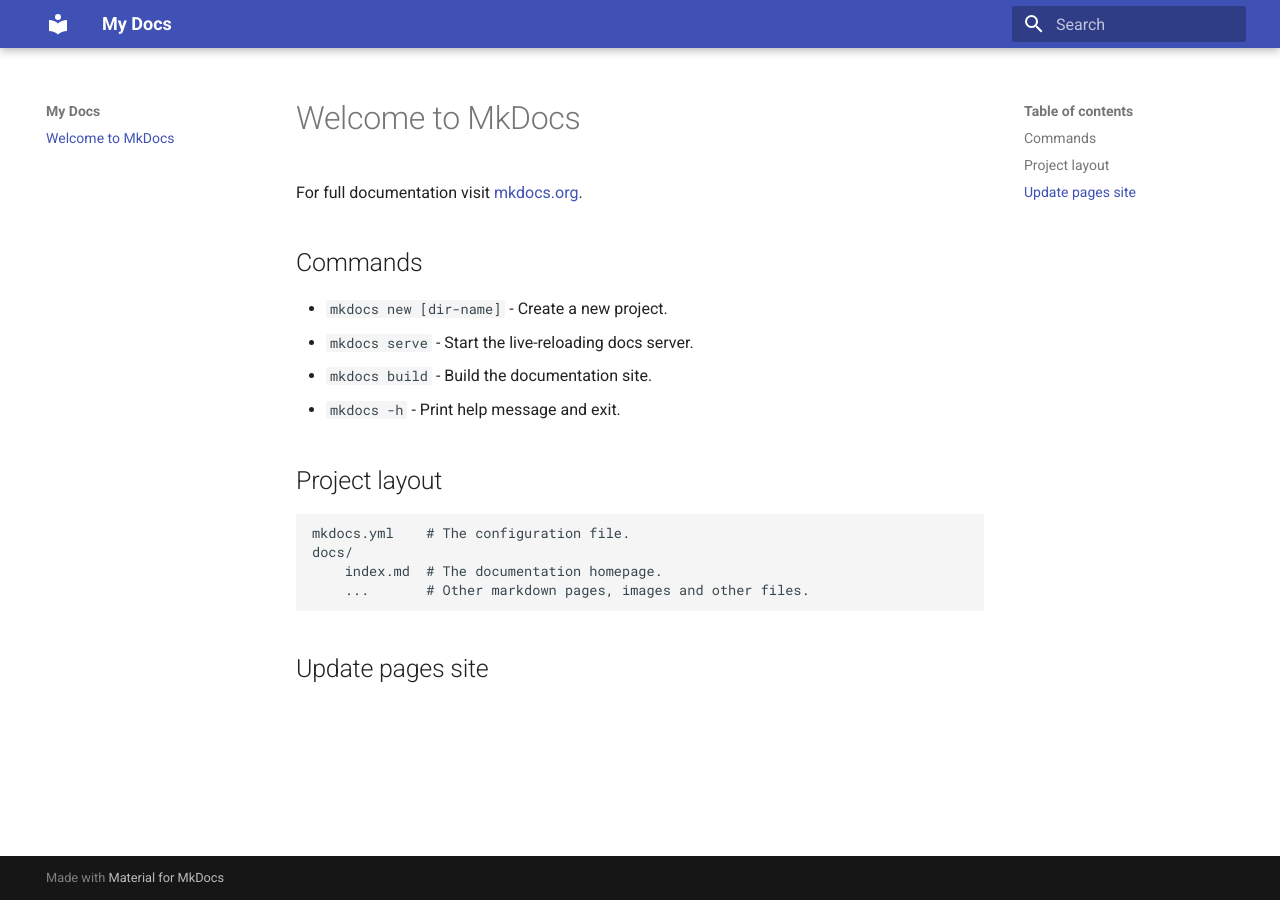
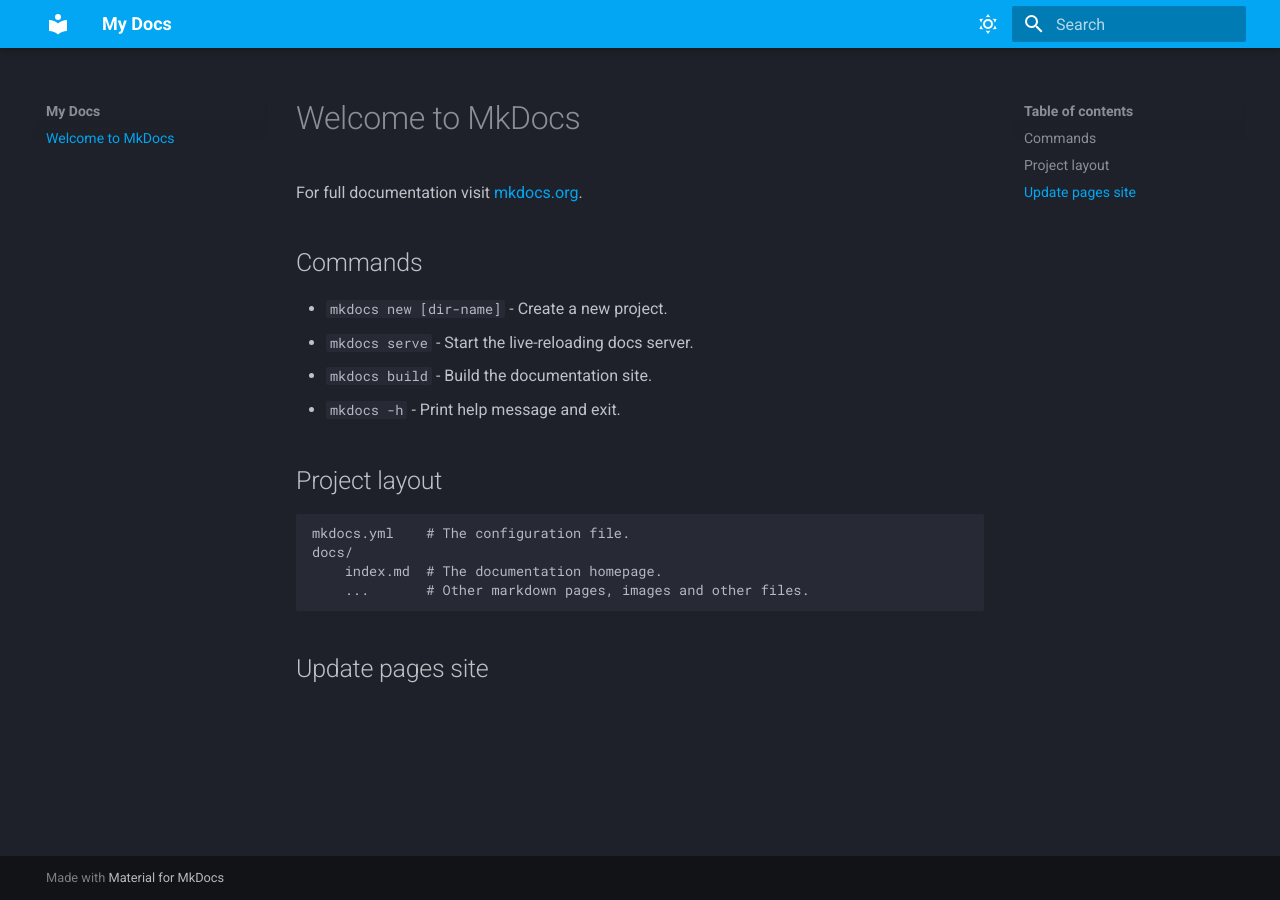
Before and after one commit to kai-st/comm2216-docs-project, an MkDocs documentation site: the page built from docs/index.md, in a window 1280 px wide. Built offline with MkDocs 1.6.1 and Material for MkDocs 9.7.7, drawn with Linux system fonts in a browser that asks for light colours.

Commit message:
Set light and dark colour schemes

```diff
--- a/mkdocs.yml
+++ b/mkdocs.yml
@@ -2,3 +2,19 @@
 site_url: https://sitename.example
 theme:
   name: material
+  palette:
+    # Dark Mode
+    - scheme: slate
+      toggle:
+        icon: material/weather-sunny
+        name: Dark mode
+      primary: light blue
+      accent: orange
+
+    # Light Mode
+    - scheme: default
+      toggle:
+        icon: material/weather-night
+        name: Light mode
+      primary: orange
+      accent: light blue
```
